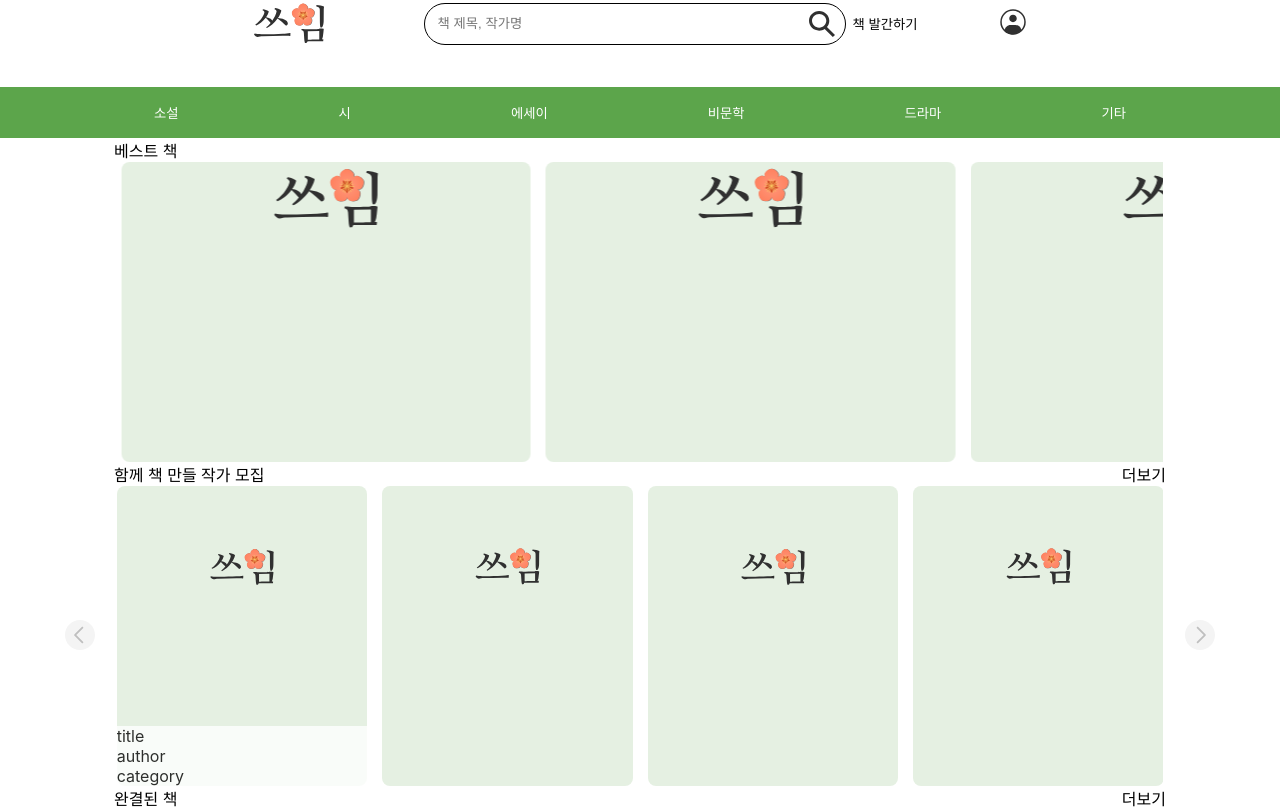
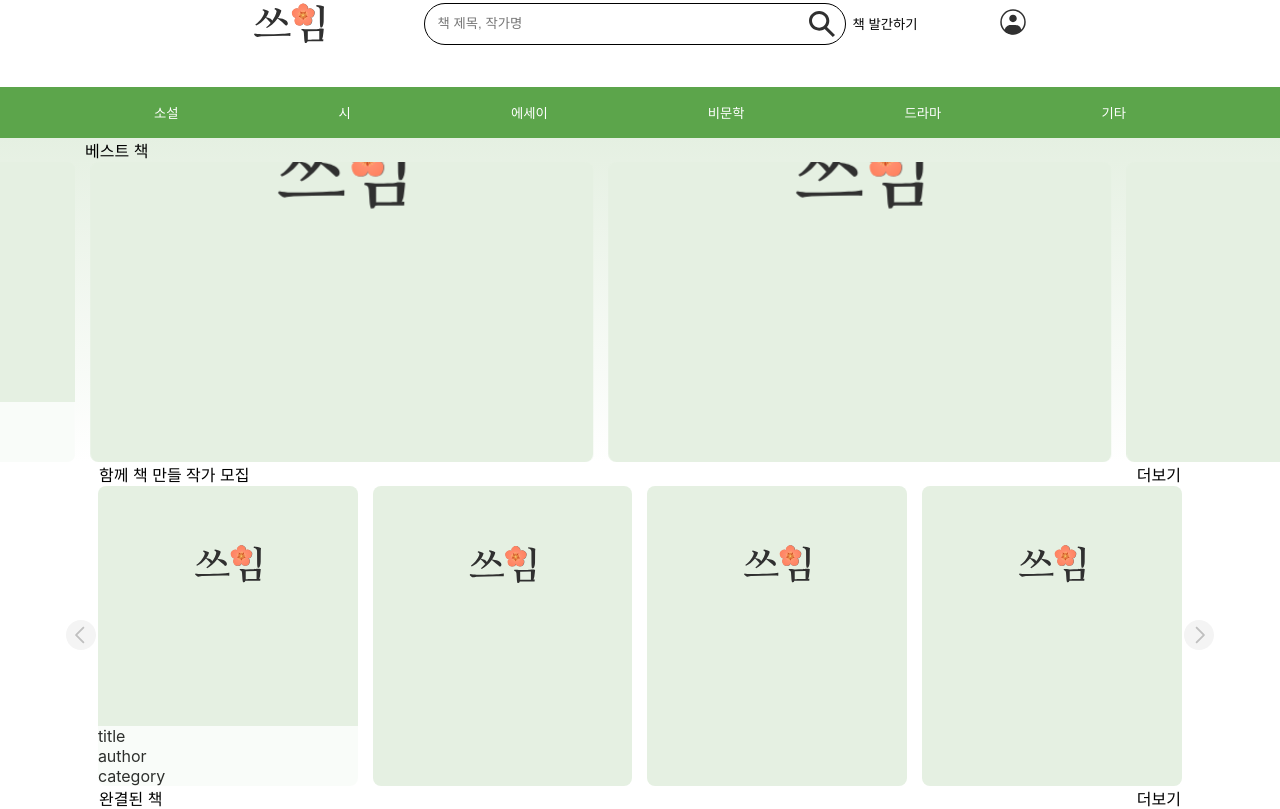
Before and after one commit to LikeLionHGU/Welch-s_Front, a React (Create React App) app: page / in a window 1280 px wide. Shown: the top 809 px of the page. Built offline with nearby package versions, Linux system fonts and the light colour scheme.

Commit message:
style: 메인 페이지 그라데이션

```diff
--- a/src/components/Slide.jsx
+++ b/src/components/Slide.jsx
@@ -21,7 +21,8 @@ export default function Slide({ mode }) {
   return (
     <div className="slide-container">
       {mode === 1 ? (
-        <div className="arrow"></div>
+        // <div className="arrow"></div>
+        <></>
       ) : (
         <button className="arrow" ref={prevRef}>
           <img src={PrevArrowImg} alt="prevarrow" />
@@ -48,6 +49,8 @@ export default function Slide({ mode }) {
           prevEl: prevRef.current, // 이전 버튼
           nextEl: nextRef.current, // 다음 버튼
         }}
+        // 시작지점 빈공간
+        slidesOffsetBefore={mode === 1 ? 85 : 0}
         onInit={(swiper) => {
           swiper.params.navigation.prevEl = prevRef.current;
           swiper.params.navigation.nextEl = nextRef.current;
@@ -72,7 +75,8 @@ export default function Slide({ mode }) {
         <SwiperSlide></SwiperSlide>
       </Swiper>
       {mode === 1 ? (
-        <div className="arrow"></div>
+        // <div className="arrow"></div>
+        <></>
       ) : (
         <button className="arrow" ref={nextRef}>
           <img src={NextArrowImg} alt="nextarrow" />
--- a/src/pages/Mainpage.jsx
+++ b/src/pages/Mainpage.jsx
@@ -7,8 +7,10 @@ export default function Mainpage() {
     <div className="main">
       <Header />
       <div className="main-container">
-        <div className="section">
-          <div className="section-above">베스트 책</div>
+        <div className="section" id="best-book">
+          <div className="section-above" id="best-above">
+            베스트 책
+          </div>
           <div className="slide-container">
             <Slide mode={1} />
           </div>
--- a/src/styles/mainpage.css
+++ b/src/styles/mainpage.css
@@ -11,7 +11,7 @@
   flex-direction: column;
   align-items: center;
 
-  max-width: 90%;
+  width: 100%;
 }
 
 .slide-container {
@@ -21,10 +21,20 @@
 
 .section {
   width: 100%;
+  max-width: 90%;
 }
 
 .section-above {
   display: flex;
   justify-content: space-between;
-  padding: 0 50px;
+  padding: 0 35px;
 }
+
+#best-book {
+  max-width: 100%;
+  background-image: linear-gradient(to bottom, #e5f0e2, white);
+}
+
+#best-above {
+  padding-left: 85px;
+}
--- a/src/styles/slide.css
+++ b/src/styles/slide.css
@@ -6,7 +6,6 @@
 .swiper {
   width: 100%;
   height: 100%;
-  margin: 0 20px;
 }
 
 /* 슬라이드 안 */
```
